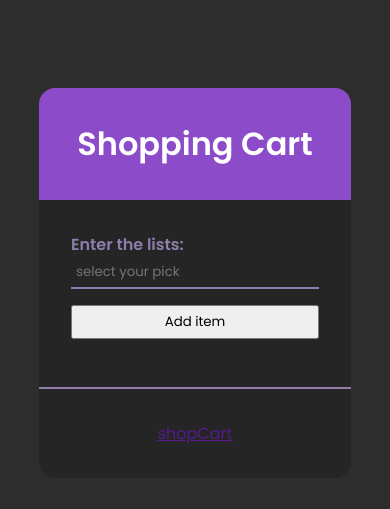
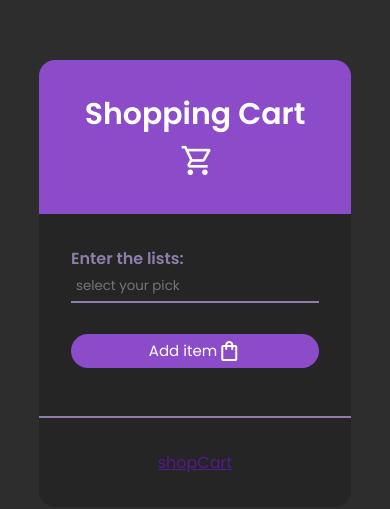
Before and after one commit to rjsudhin/Shopping-Cart-app, a plain HTML site: page index.html in a window 390 px wide. Shown: the part 139-648 px from the top of the page. Drawn offline with nearby package versions, Linux system fonts and the light colour scheme; a web font is replaced by a local one.

Commit message:
logos are added button and heading

```diff
--- a/css/style.css
+++ b/css/style.css
@@ -39,8 +39,15 @@ body {
 
 #container h1 {
     font-family: Agbalumo, Poppins, sans-serif;
+    font-size: 30px;
 }
 
+
+h1 .icon {
+    vertical-align: middle;
+    font-size: 35px !important;
+    margin-left: 5px;
+}
 #input-section {
     width: 100%;
     background-color: #252525;
@@ -90,7 +97,8 @@ ol li {
     width: 60%;
     display: flex;
     justify-content: space-between;
-    color: skyblue
+    color: skyblue;
+    vertical-align: middle;
 }
 
 button {
@@ -100,6 +108,14 @@ button {
 
 #add-me {
     flex: 1 2 50px;
+    font-size: 15px;
+    color: #fff;
+    background-color: rgb(140, 75, 201);
+    border: none;
+    border-radius: 2em;
+    display: flex;
+    justify-content: center;
+    align-items: center;
 }
 
 footer {
@@ -113,12 +129,13 @@ footer {
     border-bottom-left-radius: 1em;
 }
 
-@media(max-width: 550px) {
+@media(max-width: 650px) {
     .input-field {
         flex: 1 1 100%;
     }
 
     #add-me {
         flex: 1 1 100%;
+        margin-top: 1em;
     }
 }
--- a/index.html
+++ b/index.html
@@ -5,12 +5,13 @@
         <meta name="viewport" content="width=device-width, initial-scale=1.0">
         <title>Shopping List simple js app</title>
         <link rel="stylesheet" href="./css/style.css">
+        <link rel="stylesheet" href="https://fonts.googleapis.com/css2?family=Material+Symbols+Outlined:opsz,wght,FILL,GRAD@24,300,0,0" />
         <script src="./js/app.js" defer></script>
     </head>
     <body>
         <div id="container">
             <div class="header">
-                <h1>Shopping Cart</h1>
+                <h1>Shopping Cart<span class="material-symbols-outlined icon">shopping_cart</span></h1>
             </div>
             <div id="input-section">
                 <div class="input-field">
@@ -18,7 +19,12 @@
                     <input class="input" type="text" id="userInput" placeholder="select your pick">
                 </div>
 
-                <button class="input" id="add-me">Add item</button>
+                <button class="input" id="add-me">
+                    Add item
+                    <span class="material-symbols-outlined">
+                        shopping_bag
+                    </span>
+                </button>
             </div>
 
             <div id="output-section">
--- a/js/app.js
+++ b/js/app.js
@@ -5,6 +5,7 @@ const addItemButton = document.querySelector('#add-me')
 const footer = document.querySelector('footer')
 const resetButton = document.createElement('button')
 const listRecord = []
+const colors = ['orange', 'skyblue', 'pink', '#fff']
 
 addItemButton.addEventListener('click', () => {
     const cartItems = userInput.value
@@ -13,14 +14,27 @@ addItemButton.addEventListener('click', () => {
         alert("please enter something on the input field")
 
     } else if (userInput.value != '') {
+        let color = Math.floor(Math.random() * colors.length)
+        console.log(color)
         const li = document.createElement('li')
         const span = document.createElement('span')
-        const btn = document.createElement('button')
+        const btn = document.createElement('span')
+
+        btn.classList.add("material-symbols-outlined")
+        btn.style.color = 'rgb(143, 126, 172)'
+        btn.style.cursor = 'pointer'
+        // btn.style.border = '1px solid rgb(143, 126, 172)'
+        btn.style.borderRadius = '50%'
+        btn.style.padding = '2px'
+        btn.style.margin = '3px'
+
 
         li.appendChild(span)
         span.textContent = cartItems
+        span.style.color = colors[color]
+        console.log(span)
         li.appendChild(btn)
-        btn.textContent = 'delete'
+        btn.textContent = 'backspace'
         userList.appendChild(li)
         listRecord.push(cartItems)
         outputSection.appendChild(userList)
```
